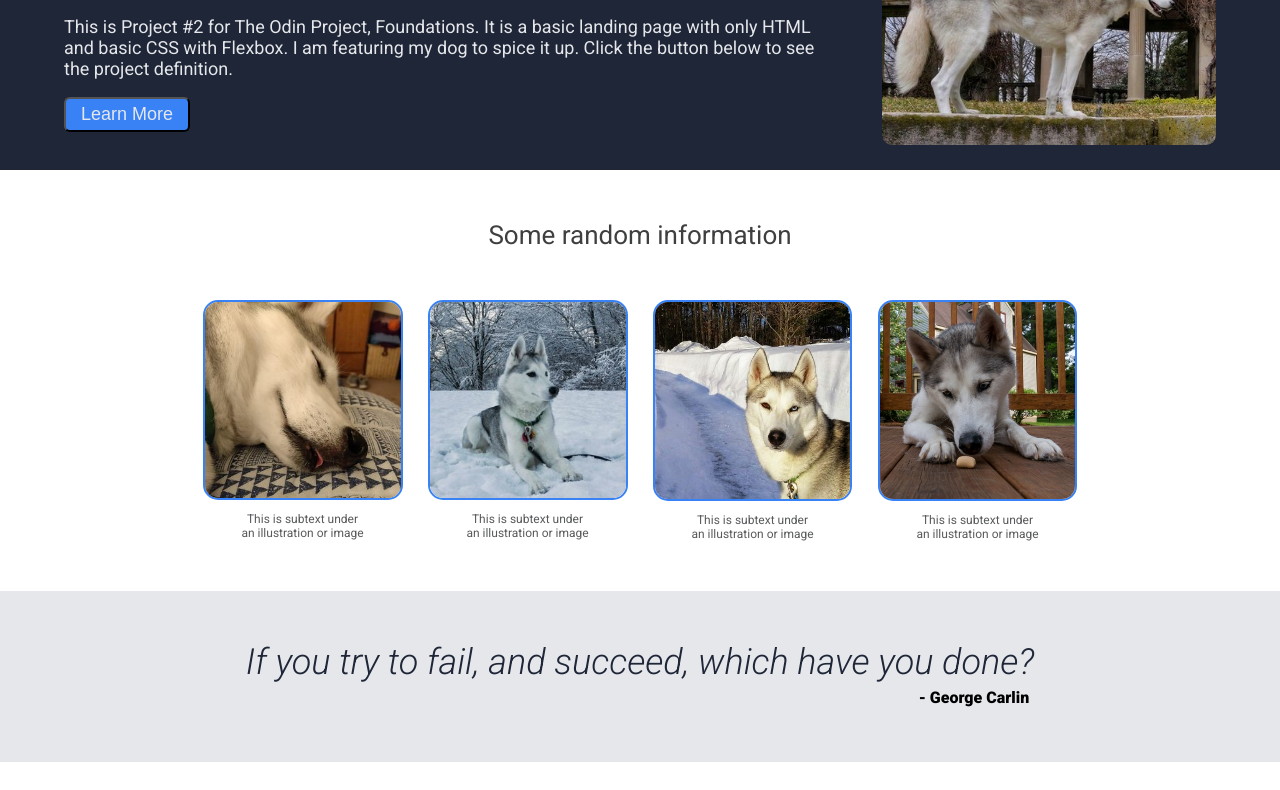
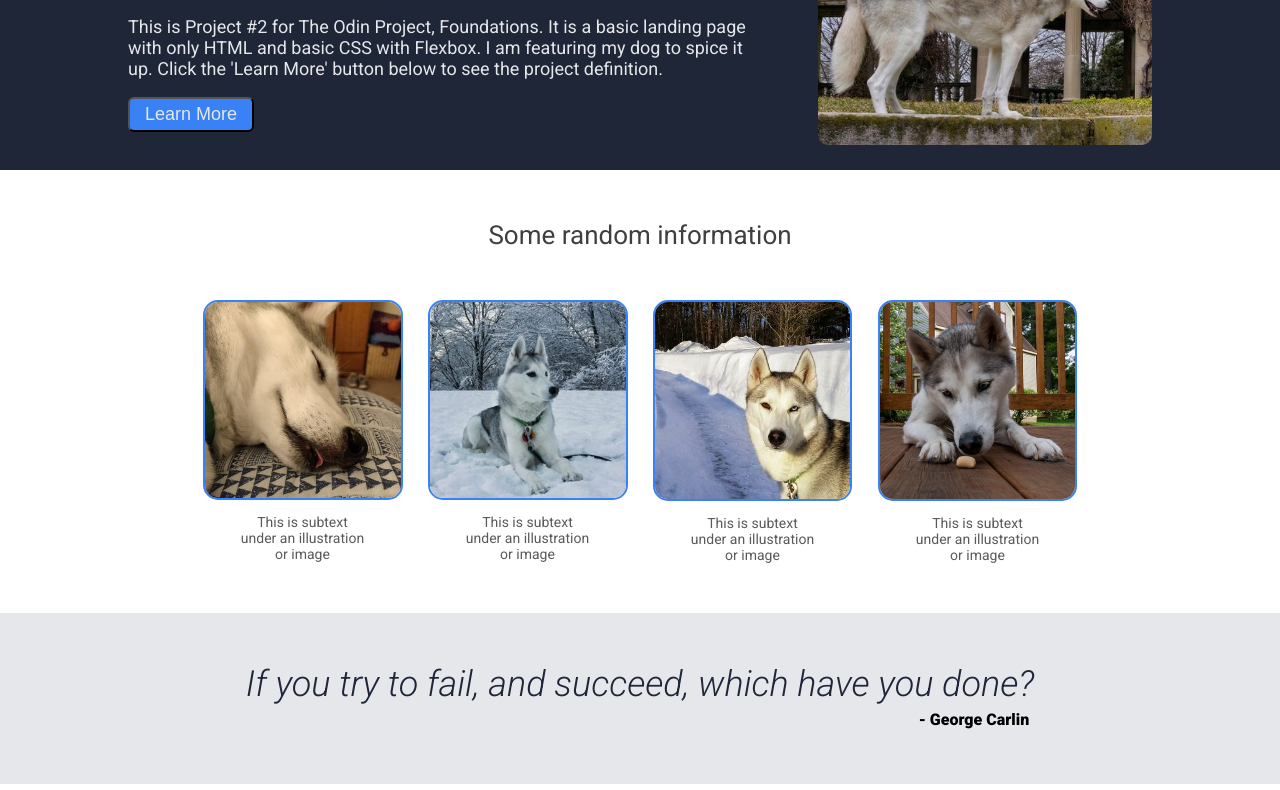
Before and after one commit to jimi-be/Odin-Landing-Page, a plain HTML site: page index.html in a window 1280 px wide. Shown: the part 183-973 px from the top of the page. Drawn offline with Linux system fonts and the light colour scheme; a web font is replaced by a local one.

Commit message:
finalized files

```diff
--- a/index.html
+++ b/index.html
@@ -31,7 +31,7 @@
             <h1>This website is awesome</h1>
             <p class="hero-secondary">This is Project #2 for The Odin Project, Foundations.
                 It is a basic landing page with only HTML and basic CSS with Flexbox. I am featuring
-                my dog to spice it up. Click the button below to see the project definition.</p>
+                my dog to spice it up. Click the 'Learn More' button below to see the project definition.</p>
             <button onclick="location.href='assignment.html';">Learn More</button>
          </div>
         <img class="hero-image" src="./images/Toby1.jpeg" alt="Good doggo">
--- a/style.css
+++ b/style.css
@@ -26,20 +26,6 @@ body {
     display: flex;
     flex-direction: column;
 }
-/*Special formating for TOP link*/
-.footer a {
-    color:aqua;
-    padding: 1ch;
-}
-/*add space on left and right. Is there a better way?*/
-.header, .hero, .info, .quote-section, .cta, .footer {
-    padding-left: 5%;
-    padding-right: 5%;
-}
-
-.header, .hero, .footer {
-    background-color: #1f2637;
-}
 
 button {
     background-color: #3882f6;
@@ -53,6 +39,16 @@ h1 {
     color: #f9faf8;
 }
 
+/*add space on left and right. Is there a better way to do this?*/
+.header, .hero, .info, .quote-section, .cta, .footer {
+    padding-left: 10%;
+    padding-right: 10%;
+}
+
+.header, .hero, .footer {
+    background-color: #1f2637;
+}
+/*--header-hero section--*/
 .logo {
     font-family: 'Shizuru', cursive;
     font-size: 24px;
@@ -83,9 +79,9 @@ h1 {
     border-radius: 10px;
     align-self: center;
 }
-/*-info section--*/
+/*--info section--*/
 .infoText {
-    font-size: 12px;
+    font-size: 14px;
     color: #585a5c;
     max-width: 125px;
     text-align: center;
@@ -152,7 +148,6 @@ h1 {
 /*--CTA section--*/
 .cta {
     display: flex;
-
 }
 
 .cta-container {
@@ -188,3 +183,8 @@ h1 {
     justify-content: center;
     align-items: center;
 }
+/*Special formating for TOP link in footer*/
+.footer a {
+    color:aqua;
+    padding: 1ch;
+}
```
Also changed, not shown: assignment.html (+1 -0 lines).
